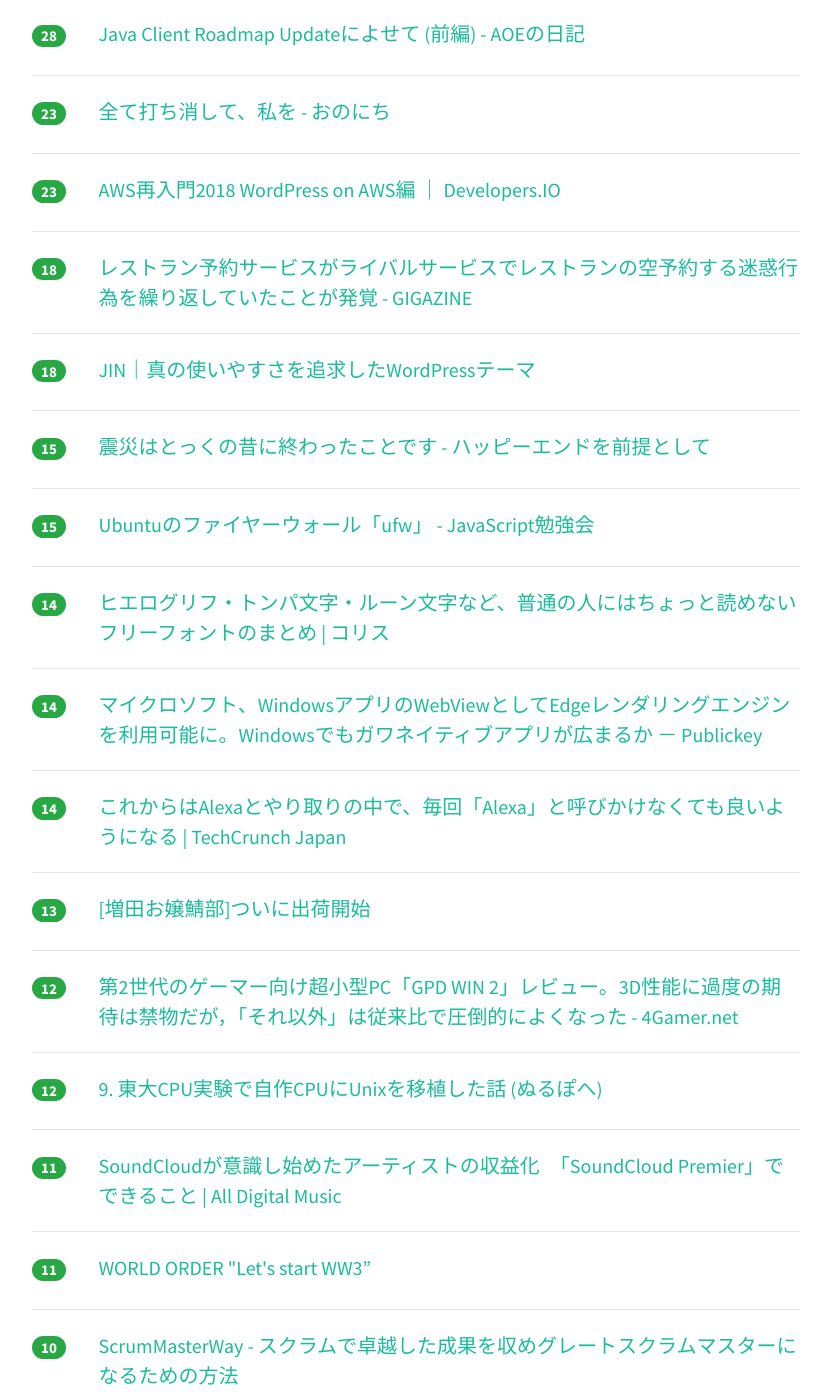
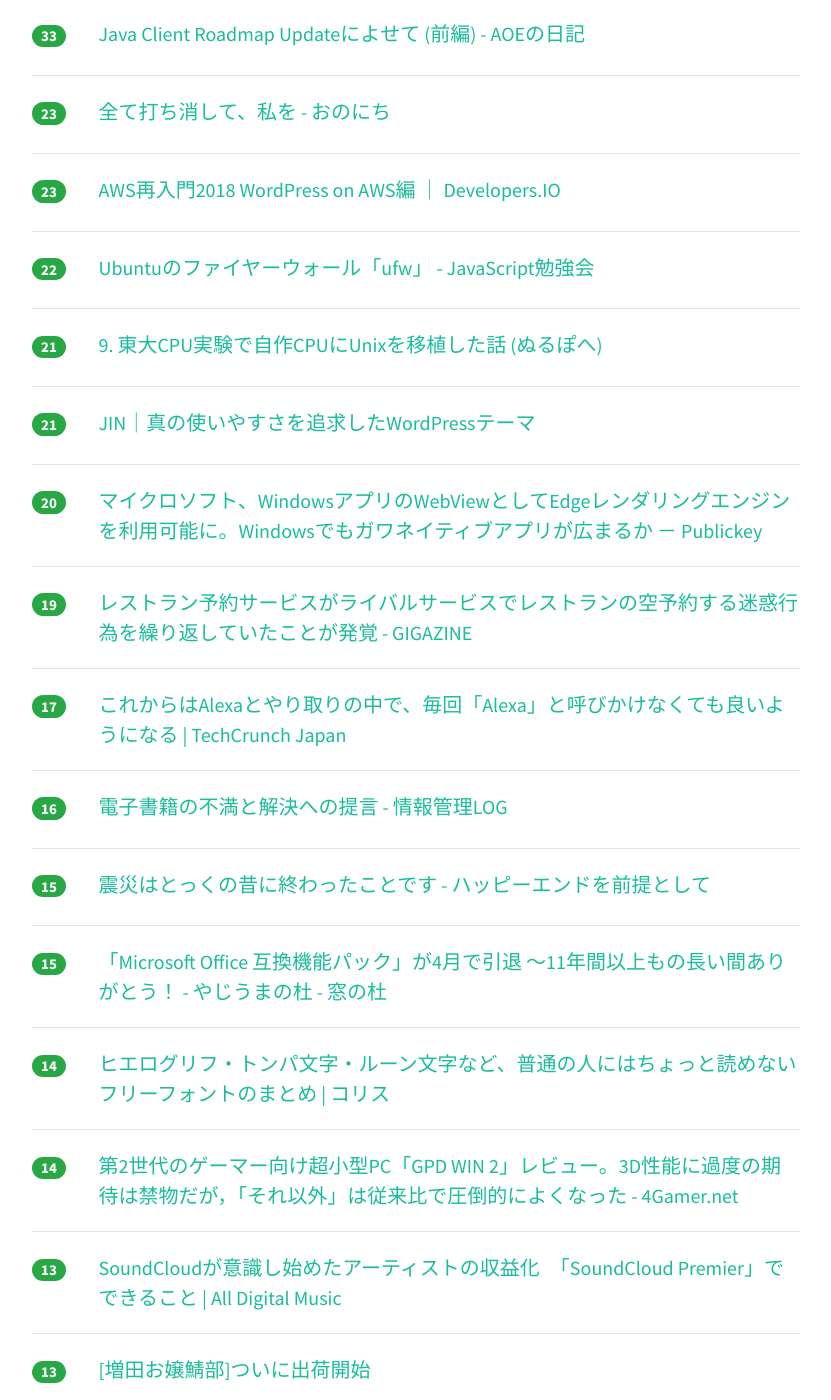
Before and after one commit to yatta47/hatena-matome-site, a Jekyll site: the page built from _posts/2018-03-12-hatena.md, in a window 1280 px wide and 1400 px high, scrolled down 663 px. Shown: the whole window, without its empty margins (224-1055 px from the left). Built offline with Jekyll 4.4.1, drawn with Linux system fonts in a browser that asks for light colours; nearby versions of some CDN libraries; some of the changed text lies outside the part shown.

Commit message:
Updated 2018-03-12

```diff
--- a/_posts/2018-03-12-hatena.md
+++ b/_posts/2018-03-12-hatena.md
@@ -1,13 +1,13 @@
 ---
 layout: post
 title:  "2018-03-12 はてぶIT"
-date:   2018-03-12 09:03:36
+date:   2018-03-12 10:02:35
 tags: [it-hotentry]
 ---
-20 件のデータあり
+25 件のデータあり
 
 <hr><div class="row">
-<div class="col-1"><span class="badge badge-pill badge-success h2">50</span></div>
+<div class="col-1"><span class="badge badge-pill badge-success h2">67</span></div>
 <div class="col-11"><a href='http://www.publickey1.jp/blog/18/windows_10apiwindows_mlwindows.html' target='_blank'>マイクロソフト、Windows 10に機械学習の実行環境とAPIを備えた「Windows ML」搭載へ。Windowsを学習済みモデルの実行プラットフォームに － Publickey</a></div>
 </div>
 <hr>
@@ -22,7 +22,7 @@ tags: [it-hotentry]
 </div>
 <hr>
 <div class="row">
-<div class="col-1"><span class="badge badge-pill badge-success h2">28</span></div>
+<div class="col-1"><span class="badge badge-pill badge-success h2">33</span></div>
 <div class="col-11"><a href='http://aoe-tk.hatenablog.com/entry/2018/03/11/203708' target='_blank'>Java Client Roadmap Updateによせて (前編) - AOEの日記</a></div>
 </div>
 <hr>
@@ -37,13 +37,38 @@ tags: [it-hotentry]
 </div>
 <hr>
 <div class="row">
-<div class="col-1"><span class="badge badge-pill badge-success h2">18</span></div>
+<div class="col-1"><span class="badge badge-pill badge-success h2">22</span></div>
+<div class="col-11"><a href='http://jsstudy.hatenablog.com/entry/ufw_firewall-of-Ubuntu' target='_blank'>Ubuntuのファイヤーウォール「ufw」 - JavaScript勉強会</a></div>
+</div>
+<hr>
+<div class="row">
+<div class="col-1"><span class="badge badge-pill badge-success h2">21</span></div>
+<div class="col-11"><a href='https://turingcomplete.fm/9' target='_blank'>9. 東大CPU実験で自作CPUにUnixを移植した話 (ぬるぽへ)</a></div>
+</div>
+<hr>
+<div class="row">
+<div class="col-1"><span class="badge badge-pill badge-success h2">21</span></div>
+<div class="col-11"><a href='https://jin-theme.com/' target='_blank'>JIN｜真の使いやすさを追求したWordPressテーマ</a></div>
+</div>
+<hr>
+<div class="row">
+<div class="col-1"><span class="badge badge-pill badge-success h2">20</span></div>
+<div class="col-11"><a href='http://www.publickey1.jp/blog/18/windowswebviewedgewindows.html' target='_blank'>マイクロソフト、WindowsアプリのWebViewとしてEdgeレンダリングエンジンを利用可能に。Windowsでもガワネイティブアプリが広まるか － Publickey</a></div>
+</div>
+<hr>
+<div class="row">
+<div class="col-1"><span class="badge badge-pill badge-success h2">19</span></div>
 <div class="col-11"><a href='https://gigazine.net/news/20180311-opentable-infuriates-restaurants-with-fake-reservations/' target='_blank'>レストラン予約サービスがライバルサービスでレストランの空予約する迷惑行為を繰り返していたことが発覚 - GIGAZINE</a></div>
 </div>
 <hr>
 <div class="row">
-<div class="col-1"><span class="badge badge-pill badge-success h2">18</span></div>
-<div class="col-11"><a href='https://jin-theme.com/' target='_blank'>JIN｜真の使いやすさを追求したWordPressテーマ</a></div>
+<div class="col-1"><span class="badge badge-pill badge-success h2">17</span></div>
+<div class="col-11"><a href='http://jp.techcrunch.com/2018/03/11/2018-03-10-now-you-can-have-a-conversation-with-alexa-without-screaming-hey-alexa-for-every-request/' target='_blank'>これからはAlexaとやり取りの中で、毎回「Alexa」と呼びかけなくても良いようになる | TechCrunch Japan</a></div>
+</div>
+<hr>
+<div class="row">
+<div class="col-1"><span class="badge badge-pill badge-success h2">16</span></div>
+<div class="col-11"><a href='http://hokoxjouhou.blog105.fc2.com/blog-entry-1129.html' target='_blank'>電子書籍の不満と解決への提言 - 情報管理LOG</a></div>
 </div>
 <hr>
 <div class="row">
@@ -53,7 +78,7 @@ tags: [it-hotentry]
 <hr>
 <div class="row">
 <div class="col-1"><span class="badge badge-pill badge-success h2">15</span></div>
-<div class="col-11"><a href='http://jsstudy.hatenablog.com/entry/ufw_firewall-of-Ubuntu' target='_blank'>Ubuntuのファイヤーウォール「ufw」 - JavaScript勉強会</a></div>
+<div class="col-11"><a href='https://forest.watch.impress.co.jp/docs/serial/yajiuma/1110841.html' target='_blank'>「Microsoft Office 互換機能パック」が4月で引退 ～11年間以上もの長い間ありがとう！ - やじうまの杜 - 窓の杜</a></div>
 </div>
 <hr>
 <div class="row">
@@ -63,12 +88,12 @@ tags: [it-hotentry]
 <hr>
 <div class="row">
 <div class="col-1"><span class="badge badge-pill badge-success h2">14</span></div>
-<div class="col-11"><a href='http://www.publickey1.jp/blog/18/windowswebviewedgewindows.html' target='_blank'>マイクロソフト、WindowsアプリのWebViewとしてEdgeレンダリングエンジンを利用可能に。Windowsでもガワネイティブアプリが広まるか － Publickey</a></div>
+<div class="col-11"><a href='http://www.4gamer.net/games/409/G040961/20180310006/' target='_blank'>第2世代のゲーマー向け超小型PC「GPD WIN 2」レビュー。3D性能に過度の期待は禁物だが，「それ以外」は従来比で圧倒的によくなった - 4Gamer.net</a></div>
 </div>
 <hr>
 <div class="row">
-<div class="col-1"><span class="badge badge-pill badge-success h2">14</span></div>
-<div class="col-11"><a href='http://jp.techcrunch.com/2018/03/11/2018-03-10-now-you-can-have-a-conversation-with-alexa-without-screaming-hey-alexa-for-every-request/' target='_blank'>これからはAlexaとやり取りの中で、毎回「Alexa」と呼びかけなくても良いようになる | TechCrunch Japan</a></div>
+<div class="col-1"><span class="badge badge-pill badge-success h2">13</span></div>
+<div class="col-11"><a href='http://jaykogami.com/2018/03/15022.html' target='_blank'>SoundCloudが意識し始めたアーティストの収益化　「SoundCloud Premier」でできること | All Digital Music</a></div>
 </div>
 <hr>
 <div class="row">
@@ -77,23 +102,13 @@ tags: [it-hotentry]
 </div>
 <hr>
 <div class="row">
-<div class="col-1"><span class="badge badge-pill badge-success h2">12</span></div>
-<div class="col-11"><a href='http://www.4gamer.net/games/409/G040961/20180310006/' target='_blank'>第2世代のゲーマー向け超小型PC「GPD WIN 2」レビュー。3D性能に過度の期待は禁物だが，「それ以外」は従来比で圧倒的によくなった - 4Gamer.net</a></div>
+<div class="col-1"><span class="badge badge-pill badge-success h2">13</span></div>
+<div class="col-11"><a href='http://www.youtube.com/watch?v=FMrqlo_L-gY' target='_blank'>WORLD ORDER "Let's start WW3”</a></div>
 </div>
 <hr>
 <div class="row">
-<div class="col-1"><span class="badge badge-pill badge-success h2">12</span></div>
-<div class="col-11"><a href='https://turingcomplete.fm/9' target='_blank'>9. 東大CPU実験で自作CPUにUnixを移植した話 (ぬるぽへ)</a></div>
-</div>
-<hr>
-<div class="row">
-<div class="col-1"><span class="badge badge-pill badge-success h2">11</span></div>
-<div class="col-11"><a href='http://jaykogami.com/2018/03/15022.html' target='_blank'>SoundCloudが意識し始めたアーティストの収益化　「SoundCloud Premier」でできること | All Digital Music</a></div>
-</div>
-<hr>
-<div class="row">
-<div class="col-1"><span class="badge badge-pill badge-success h2">11</span></div>
-<div class="col-11"><a href='http://www.youtube.com/watch?v=FMrqlo_L-gY' target='_blank'>WORLD ORDER "Let's start WW3”</a></div>
+<div class="col-1"><span class="badge badge-pill badge-success h2">13</span></div>
+<div class="col-11"><a href='https://internet.watch.impress.co.jp/docs/yajiuma/1110904.html' target='_blank'>ランサムウェアで身代金を払うと本当にデータは戻ってくる？ 調査結果が明らかに【やじうまWatch】 - INTERNET Watch</a></div>
 </div>
 <hr>
 <div class="row">
@@ -103,6 +118,16 @@ tags: [it-hotentry]
 <hr>
 <div class="row">
 <div class="col-1"><span class="badge badge-pill badge-success h2">9</span></div>
+<div class="col-11"><a href='http://totb.hatenablog.com/entry/2018/03/12/000439' target='_blank'>［紹介］過激化するリベラルの単純な世界観 - Think outside the box</a></div>
+</div>
+<hr>
+<div class="row">
+<div class="col-1"><span class="badge badge-pill badge-success h2">9</span></div>
 <div class="col-11"><a href='https://headlines.yahoo.co.jp/hl?a=20180309-00010003-newswitch-bus_all' target='_blank'>早大・慶大、図書館システム共同運用。ベンダー選びにみる国際標準 （ニュースイッチ） - Yahoo!ニュース</a></div>
 </div>
 <hr>
+<div class="row">
+<div class="col-1"><span class="badge badge-pill badge-success h2">6</span></div>
+<div class="col-11"><a href='http://sakaik.hateblo.jp/entry/20180311/epson_cashback_campaign' target='_blank'>エプソンのキャッシュバックキャンペーンでキャッシュバックされなかったお話 - sakaikの日々雑感～(T)編</a></div>
+</div>
+<hr>
```
